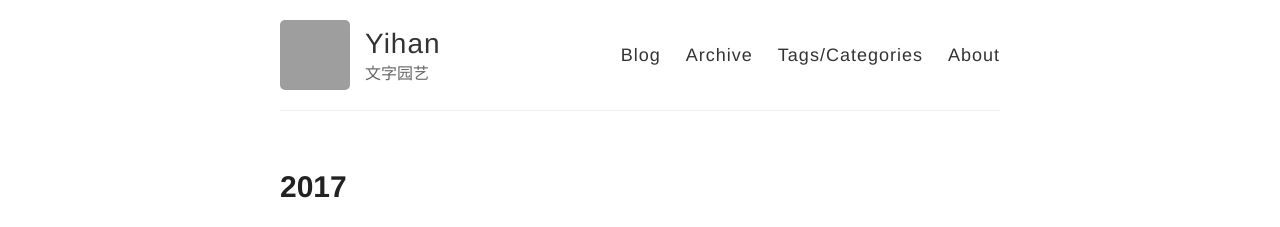
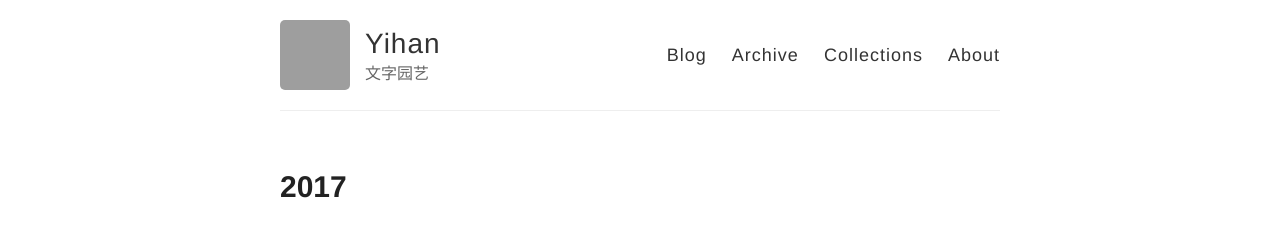
Before and after one commit to yihanxu/yihanxu.github.io, a Jekyll site: the page built from index.html, in a window 1280 px wide. Shown: the top 227 px of the page. Built offline with Jekyll 4.4.1, drawn with Linux system fonts in a browser that asks for light colours; grey boxes are pictures that could not be loaded.

Commit message:
collection

```diff
--- a/_layouts/default.html
+++ b/_layouts/default.html
@@ -29,7 +29,7 @@
           <nav>
             <a href="{{ site.baseurl }}/blog">Blog</a>
             <a href="{{ site.baseurl }}/archive">Archive</a>
-            <a href="{{ site.baseurl }}/tree">Tags/Categories</a>
+            <a href="{{ site.baseurl }}/tree">Collections</a>
             <a href="{{ site.baseurl }}/about">About</a>
           </nav>
         </header>
```
